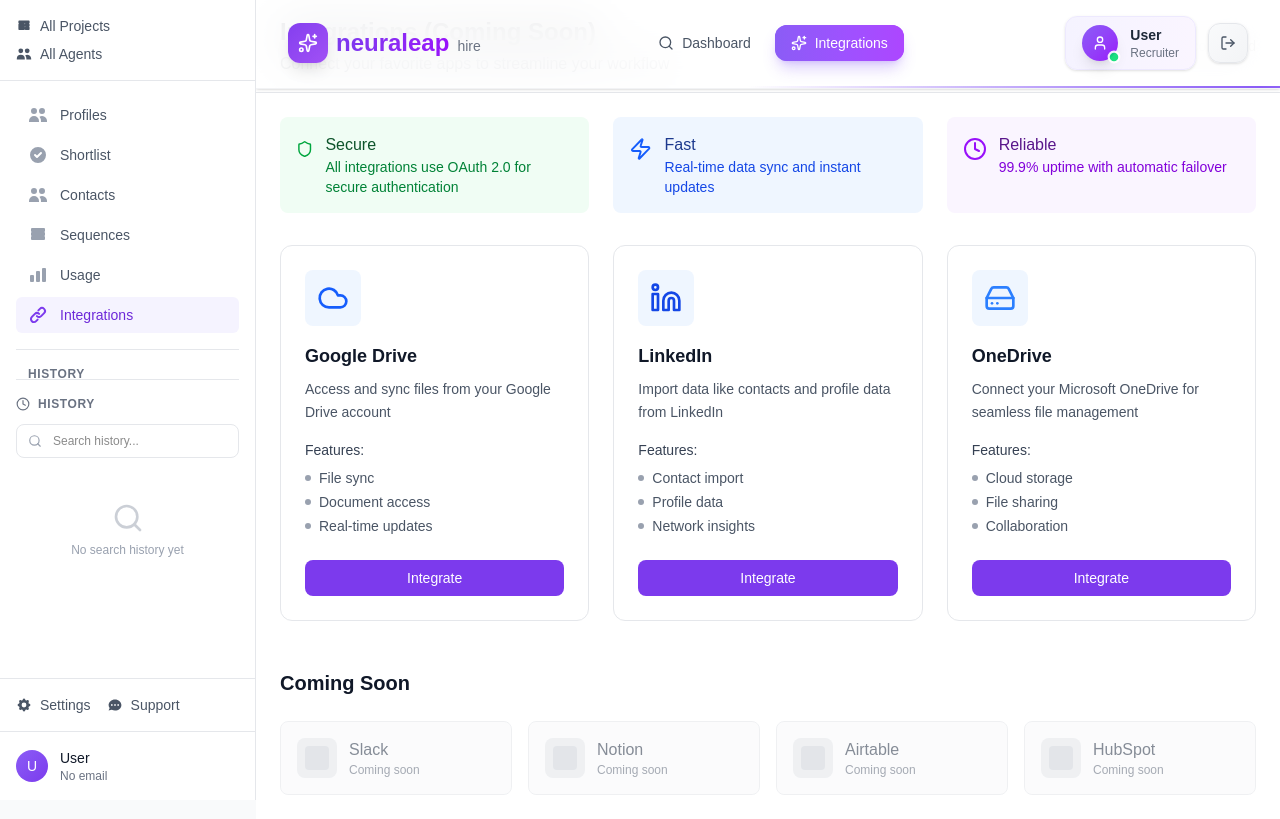
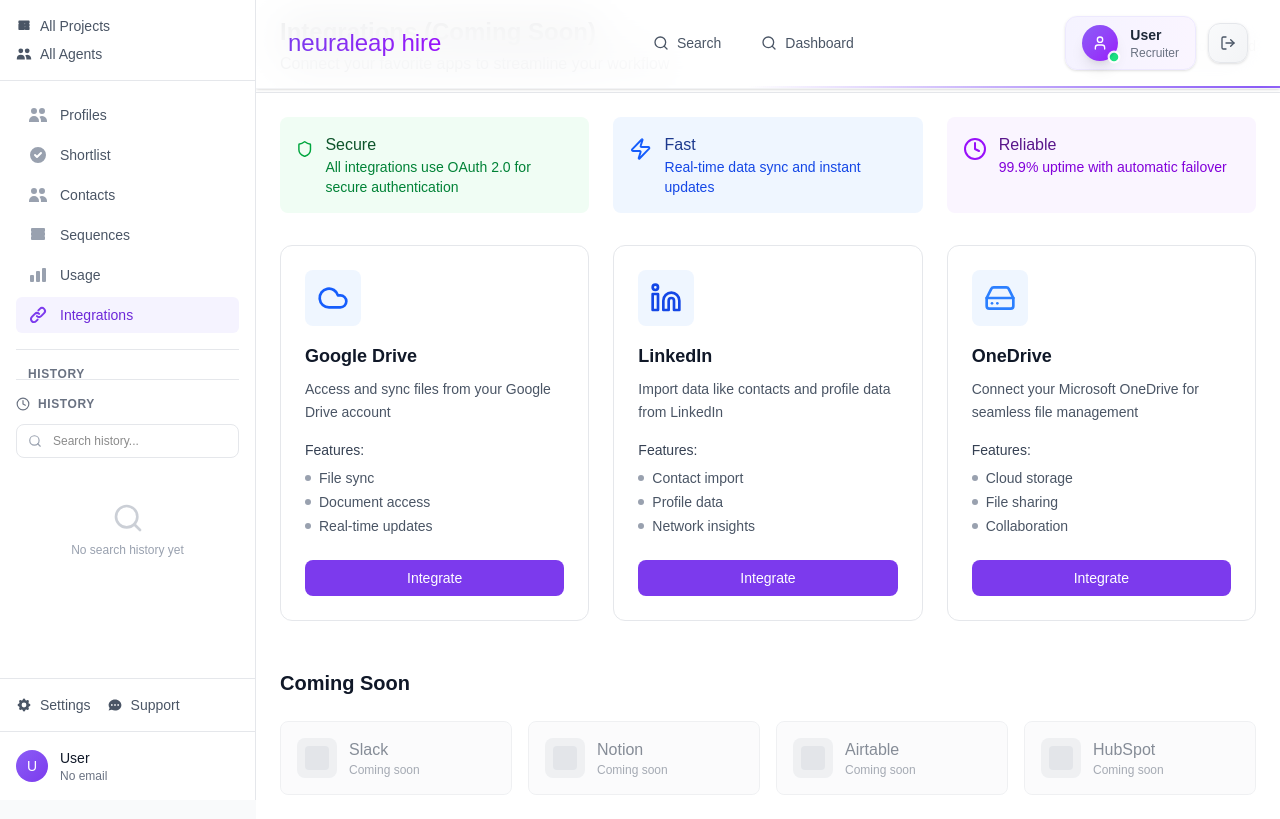
Before and after one commit to Legend101Zz/hire-X, a Next.js app in the folder frontend-mvp/: page /integrations in a window 1280 px wide. Built offline with nearby package versions, Linux system fonts and the light colour scheme.

Commit message:
fixed navbar

```diff
--- a/frontend-mvp/src/components/ui/contact-fetch-modal.tsx
+++ b/frontend-mvp/src/components/ui/contact-fetch-modal.tsx
@@ -40,7 +40,7 @@
     const successCount = results.filter(r => r.success && (r.phone || r.email)).length;
 
     return (
-        <div className="fixed inset-0 bg-black bg-opacity-50 flex items-center justify-center z-50">
+        <div className="fixed inset-0 flex items-center justify-center z-50">
             <div className="bg-white rounded-lg shadow-xl max-w-4xl w-full mx-4 max-h-[90vh] overflow-hidden flex flex-col">
                 {/* Header */}
                 <div className="p-6 border-b border-gray-200">
--- a/frontend-mvp/src/components/ui/header.tsx
+++ b/frontend-mvp/src/components/ui/header.tsx
@@ -19,16 +19,20 @@
   };
 
   const navItems = [
+    { name: 'Search', href: '/', icon: Search },
     { name: 'Dashboard', href: '/shortlist', icon: Search },
-    { name: 'Integrations', href: '/integrations', icon: Sparkles },
   ];
+
+  // Check if we're on the home/prompt page (no sidebar)
+  const isPromptPage = pathname === '/';
+  const headerLeftClass = isPromptPage ? 'left-0' : 'left-64';
 
   return (
     <motion.div
       initial={{ y: -100, opacity: 0 }}
       animate={{ y: 0, opacity: 1 }}
       transition={{ duration: 0.5, ease: 'easeOut' }}
-      className="fixed top-0 left-64 right-0 bg-white/80 backdrop-blur-xl border-b border-gray-200/50 z-30 shadow-sm"
+      className={`fixed top-0 ${headerLeftClass} right-0 bg-white/80 backdrop-blur-xl border-b border-gray-200/50 z-30 shadow-sm`}
     >
       <div className="px-8 py-4">
         <div className="flex items-center justify-between">
@@ -39,24 +43,10 @@
               whileHover={{ scale: 1.02 }}
               whileTap={{ scale: 0.98 }}
             >
-              <motion.div
-                animate={{
-                  background: [
-                    'linear-gradient(135deg, #7c3aed 0%, #a855f7 100%)',
-                    'linear-gradient(135deg, #a855f7 0%, #7c3aed 100%)',
-                    'linear-gradient(135deg, #7c3aed 0%, #a855f7 100%)',
-                  ],
-                }}
-                transition={{ duration: 3, repeat: Infinity }}
-                className="w-10 h-10 rounded-xl flex items-center justify-center shadow-lg"
-              >
-                <Sparkles className="w-5 h-5 text-white" />
-              </motion.div>
               <div>
-                <span className="text-2xl font-bold bg-gradient-to-r from-violet-600 to-purple-600 bg-clip-text text-transparent">
-                  neuraleap
+                <span className="text-2xl bg-gradient-to-r from-violet-600 to-purple-600 bg-clip-text text-transparent">
+                  neuraleap hire
                 </span>
-                <span className="text-sm text-gray-500 ml-2 font-medium">hire</span>
               </div>
             </motion.div>
           </Link>
```
